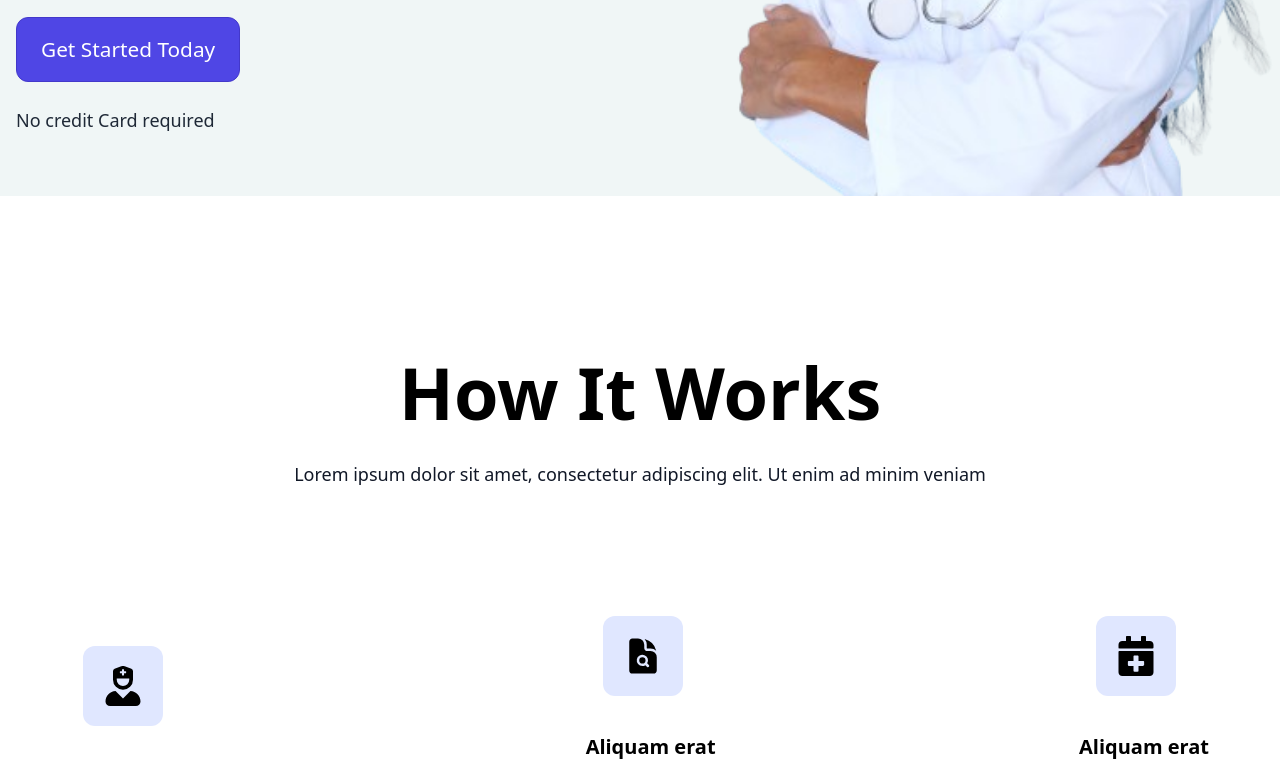
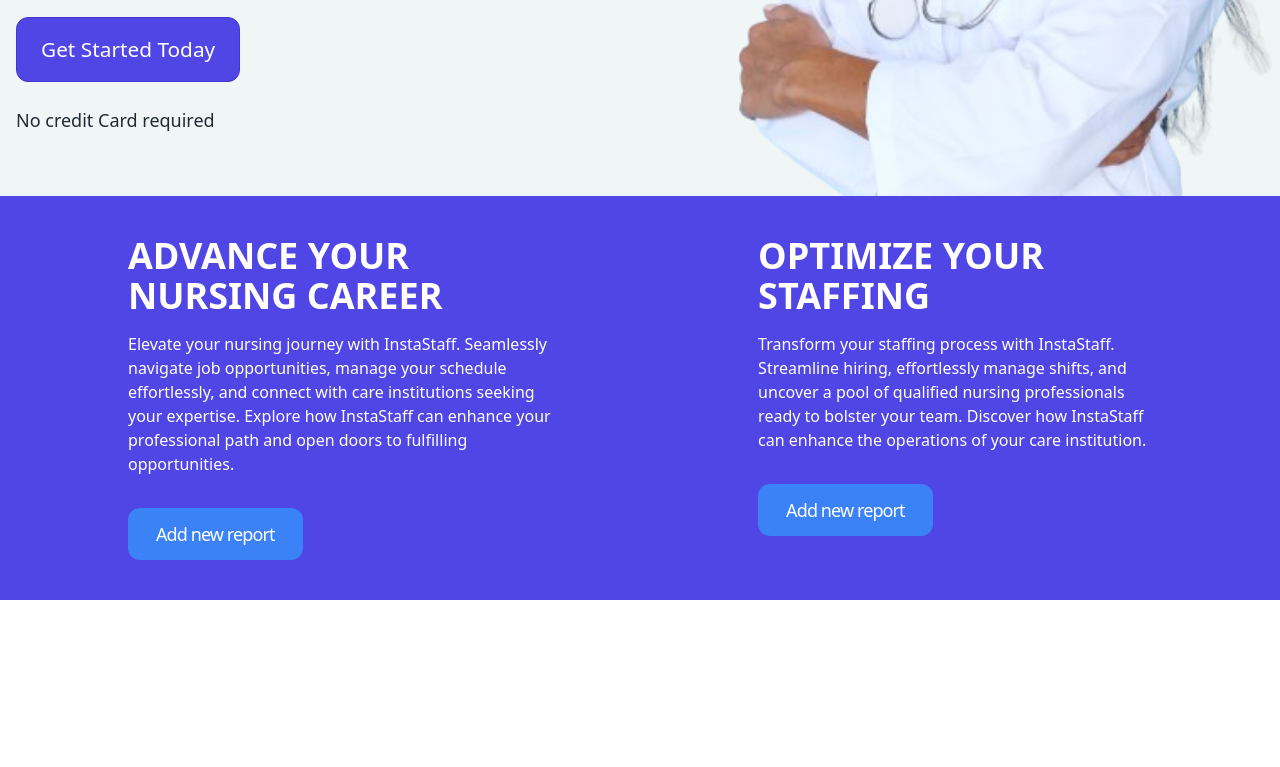
Before and after one commit to Michaela-K/medifind, a React (Create React App) app in the folder client/: page / in a window 1280 px wide. Shown: the part 670-1437 px from the top of the page. Built offline with nearby package versions, Linux system fonts and the light colour scheme; no server answers; what javascript-time-ago would draw is missing.

Commit message:
add banner

```diff
--- a/client/src/components/Hero.jsx
+++ b/client/src/components/Hero.jsx
@@ -85,6 +85,25 @@
                   </CSSTransition>
                 </div>
               </div>
+            </div>
+          </div>
+        </div>
+      </section>
+
+      {/* BANNER */}
+      <section className="w-full bg-white flex justify-center items-center">
+        <div className="w-full bottom-[-316px] flex justify-center">
+          <div className="flex justify-between relative py-10 px-32 bg-indigo-600 overflow-hidden gap-32">
+            <div className="relative z-10 mr-16">
+              <h2 className="mb-4 text-3xl md:text-4xl text-white font-heading font-semibold">ADVANCE YOUR NURSING CAREER</h2>
+              <p className="mb-8 text-white font-heading font-medium">Elevate your nursing journey with InstaStaff. Seamlessly navigate job opportunities, manage your schedule effortlessly, and connect with care institutions seeking your expertise. Explore how InstaStaff can enhance your professional path and open doors to fulfilling opportunities.</p>
+              <div className="sm:max-w-max">
+                <a className="block py-5 px-7 w-full text-lg leading-3 text-white font-medium tracking-tighter font-heading text-center bg-blue-500 hover:bg-blue-600 focus:ring-2 focus:ring-blue-500 focus:ring-opacity-50 rounded-xl" href="#">Add new report</a></div>
+            </div>
+            <div className="relative z-10">
+              <h2 className="mb-4 text-3xl md:text-4xl text-white font-heading font-semibold">OPTIMIZE YOUR STAFFING</h2>
+              <p className="mb-8 text-white font-heading font-medium">Transform your staffing process with InstaStaff. Streamline hiring, effortlessly manage shifts, and uncover a pool of qualified nursing professionals ready to bolster your team. Discover how InstaStaff can enhance the operations of your care institution.</p>
+              <div className="sm:max-w-max"><a className="block py-5 px-7 w-full text-lg leading-3 text-white font-medium tracking-tighter font-heading text-center bg-blue-500 hover:bg-blue-600 focus:ring-2 focus:ring-blue-500 focus:ring-opacity-50 rounded-xl" href="#">Add new report</a></div>
             </div>
           </div>
         </div>
```
